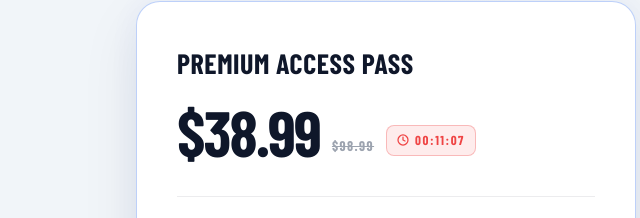
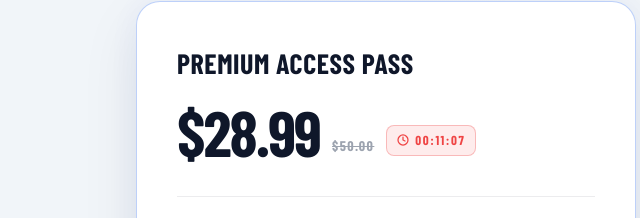
Before and after one commit to casyy2244/goldedpay, a plain HTML site: page index.html in a window 1280 px wide. Shown: the part 434-652 px from the top of the page, 254-894 px from the left. Drawn offline with nearby package versions, Linux system fonts and the light colour scheme; a web font is replaced by a local one.

Commit message:
Change Premium Access Pass price to $28.99
Updated pricing for Premium Access Pass.

```diff
--- a/index.html
+++ b/index.html
@@ -224,8 +224,8 @@
       <div style="margin-bottom:24px;">
         <h2 style="font-size:clamp(22px,3vw,28px);font-weight:900;text-transform:uppercase;letter-spacing:0.02em;">Premium Access Pass</h2>
         <div style="margin-top:16px;display:flex;align-items:flex-end;gap:12px;flex-wrap:wrap;">
-          <span style="font-size:clamp(48px,7vw,64px);font-weight:900;letter-spacing:-0.03em;line-height:1;">$38.99</span>
-          <span class="price-strike" style="font-size:14px;font-weight:900;text-decoration:line-through;margin-bottom:8px;letter-spacing:0.1em;">$98.99</span>
+          <span style="font-size:clamp(48px,7vw,64px);font-weight:900;letter-spacing:-0.03em;line-height:1;">$28.99</span>
+          <span class="price-strike" style="font-size:14px;font-weight:900;text-decoration:line-through;margin-bottom:8px;letter-spacing:0.1em;">$50.00</span>
           <div style="display:flex;align-items:center;gap:6px;margin-bottom:8px;background:rgba(239,68,68,0.1);border:1px solid rgba(239,68,68,0.3);border-radius:8px;padding:5px 10px;">
             <svg width="12" height="12" fill="none" stroke="#ef4444" stroke-width="2.5" viewBox="0 0 24 24" style="flex-shrink:0;animation:pulseDot 1.4s ease-in-out infinite;"><circle cx="12" cy="12" r="10"/><path stroke-linecap="round" stroke-linejoin="round" d="M12 6v6l4 2"/></svg>
             <span id="countdown-timer" style="font-size:13px;font-weight:900;letter-spacing:0.12em;color:#ef4444;font-family:'Barlow Condensed',sans-serif;">03:00:00</span>
```
